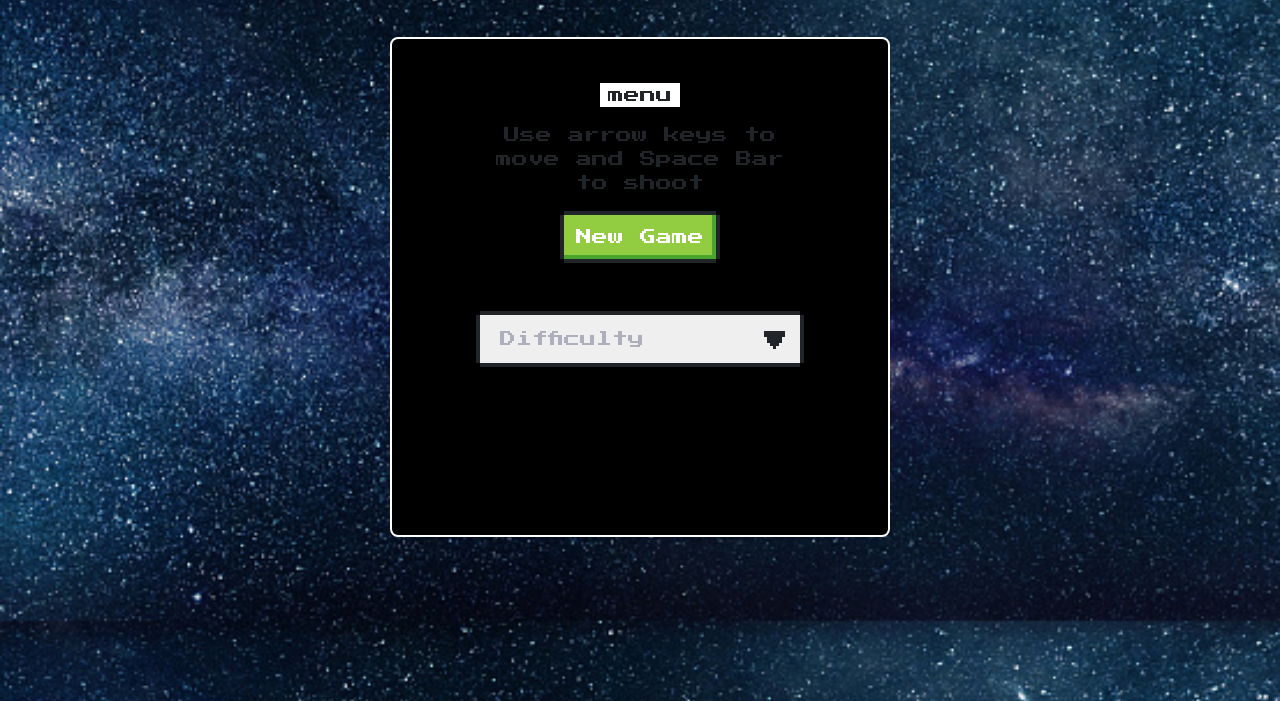
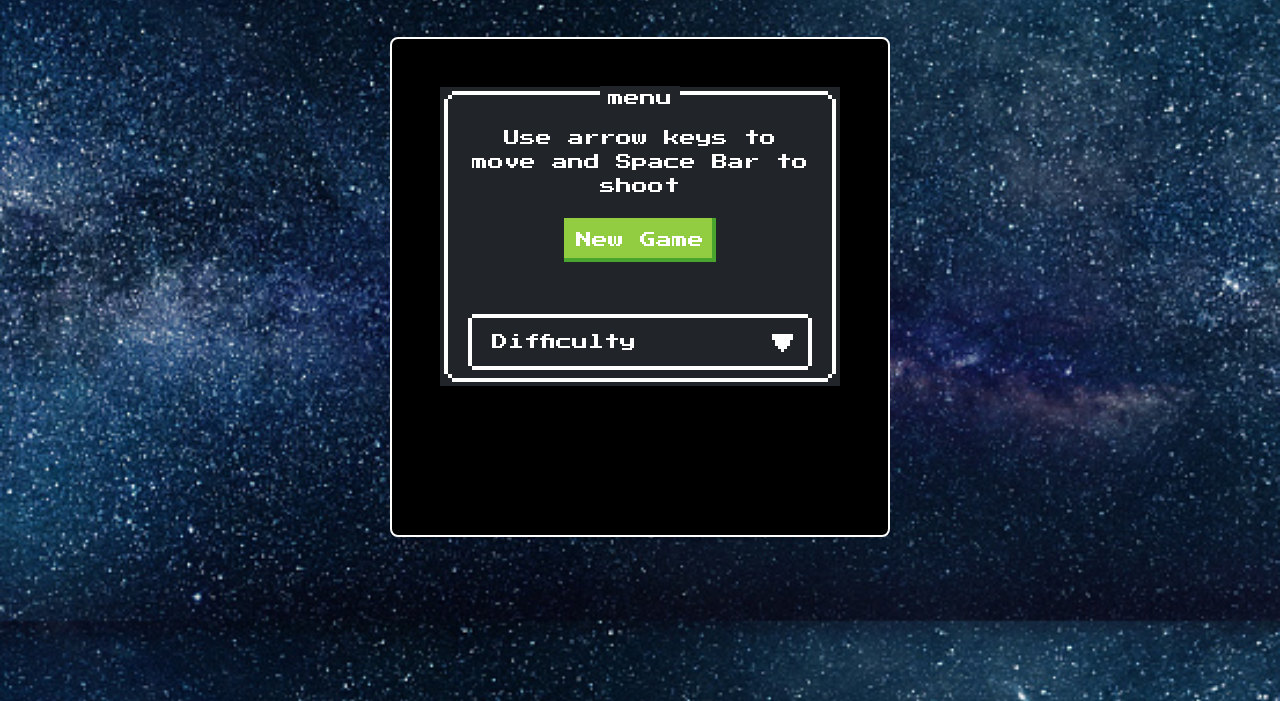
Before and after one commit to sharanya-mitra/javascript_game, a plain HTML site: page index.html in a window 1280 px wide. Shown: the part 99-800 px from the top of the page. Drawn offline with nearby package versions, Linux system fonts and the light colour scheme.

Commit message:
style: modified components to support dark theme

```diff
--- a/index.html
+++ b/index.html
@@ -24,7 +24,7 @@
     <div id="board">
       <div id="points">Score: 0</div>
 
-      <div class="nes-container with-title is-centered" id="menu">
+      <div class="nes-container with-title is-centered is-rounded is-dark" id="menu">
         <p class="title" id="menu-header">menu</p>
         <p id="help-text">Use arrow keys to move and Space Bar to shoot</p>
         <button type="button" id="newgame" class="nes-btn is-success">
@@ -36,7 +36,7 @@
         </button>
         <br />
         <br />
-        <div class="nes-select" id="select">
+        <div class="nes-select is-dark" id="select">
           <select required id="difficulty">
             <option value="" disabled selected hidden>Difficulty</option>
             <option value="0">Easy</option>
```
